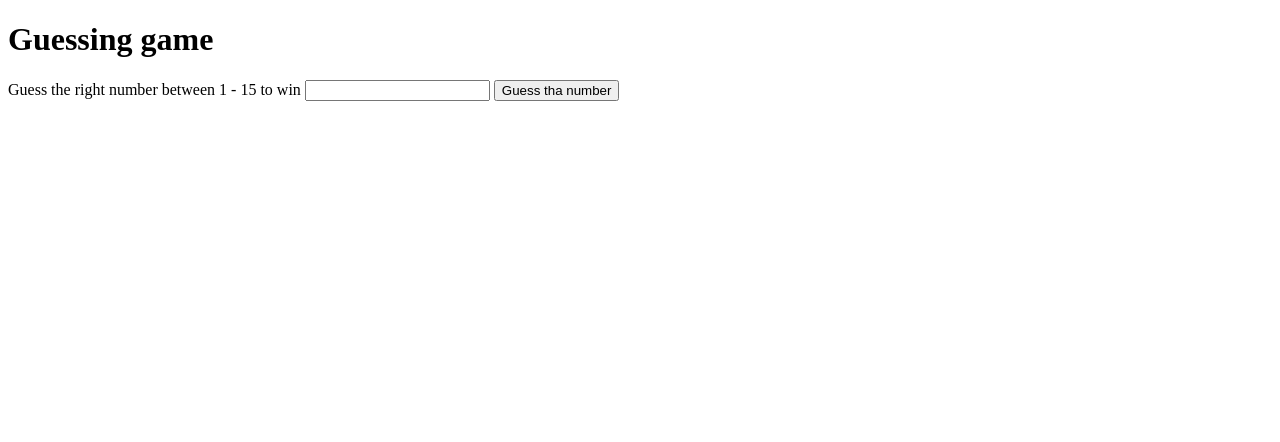
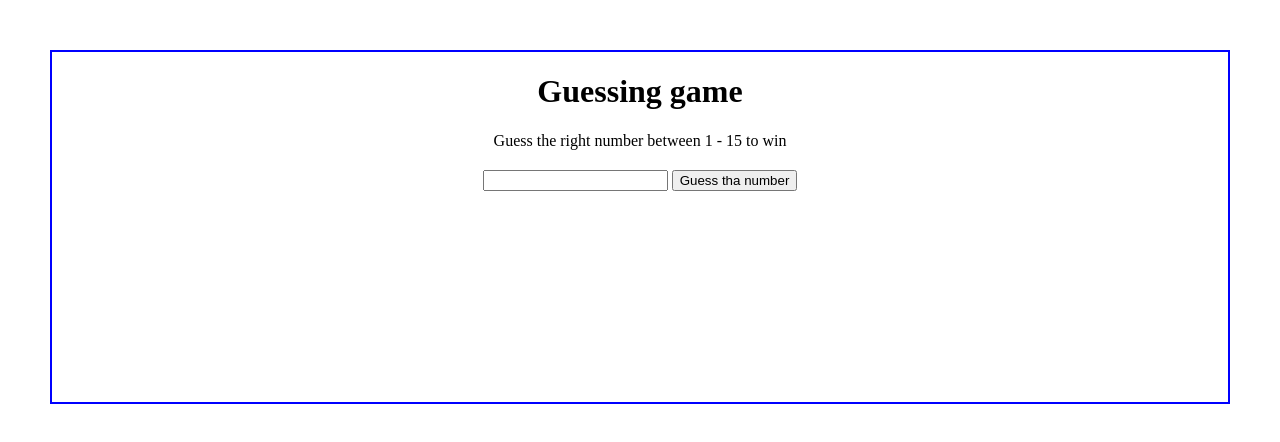
Before and after one commit to BobWauters/guessing-game, a plain HTML site: page index.html in a window 1280 px wide. Drawn offline with Linux system fonts and the light colour scheme.

Commit message:
Solution guessing-game and extra css

```diff
--- a/index.html
+++ b/index.html
@@ -3,16 +3,21 @@
 <head>
     <meta charset="UTF-8">
     <title>Guessing Game</title>
+    <link rel="stylesheet"  href="style.css">
 </head>
 <body>
 
-
+<div class="guessing-game-container">
   <p><h1> Guessing game</h1> </p>
     <label for ="userGuess" id="guessUserLabel"></label>
+  <div class="button-container">
     <input type ="number" id="userGuess">
+
     <button id="userGuessButton"> Guess tha number</button>
-    <p id="result"></p>
-
+  </div>
+<p id="result"> </p>
+        </div>
+</div>
 
 <script src="./script.js"></script>
 </body>
--- a/script.js
+++ b/script.js
@@ -20,6 +20,7 @@
 
     //variables for secret and user number
     const secretNumber = getRandomInt(15)
+    console.log(secretNumber)
 
 // TODO: way for users to guess (also html)
 
@@ -36,13 +37,13 @@
 
 // TODO: compare guess to secret number
 
-        console.log(document);
+
         console.log(document.getElementById('result'));
 
-        if (userGuess === secretNumber) {
-            document.getElementById('result').innerHTML = 'whoop whoop ya got it right';
+        if (userGuess == secretNumber) {
+            document.getElementById('result').innerHTML = ('whoop whoop ya got it right ' + userGuess+' ');
         } else {
-            document.getElementById('result').innerHTML = 'Ya guessed wrong, ya answer be ${userGuess} , the right answer was ';
+            document.getElementById('result').innerHTML = ('Ya guessed wrong, ya answer be ' + userGuess +' the right answer was ' + secretNumber + ' ' );
         }
 
 
--- a/style.css
+++ b/style.css
@@ -0,0 +1,16 @@
+body{
+    text-align: center;
+    padding:25px;
+    margin:25px;
+}
+
+.button-container{
+    padding-bottom: 20px;
+    padding-top:20px;
+
+}
+
+.guessing-game-container{
+    border:solid 2px blue;
+    height:350px;
+}
```
